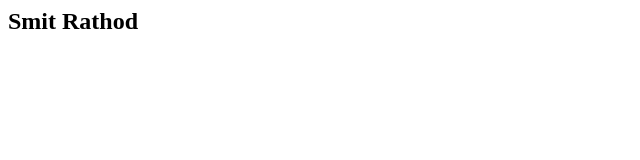
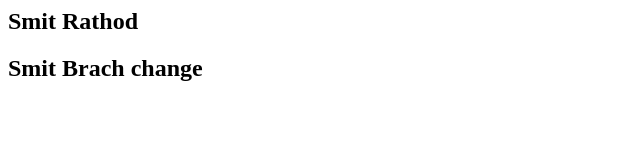
Before and after one commit to smit731/temp, a plain HTML site: page index.html in a window 1280 px wide. Shown: the whole page, without its empty margins (0-640 px from the left). Drawn offline with Linux system fonts and the light colour scheme.

Commit message:
smit branch changed

```diff
--- a/index.html
+++ b/index.html
@@ -1 +1,2 @@
 <h2>Smit Rathod</h2>
+<H2>Smit Brach change</H2>
```
